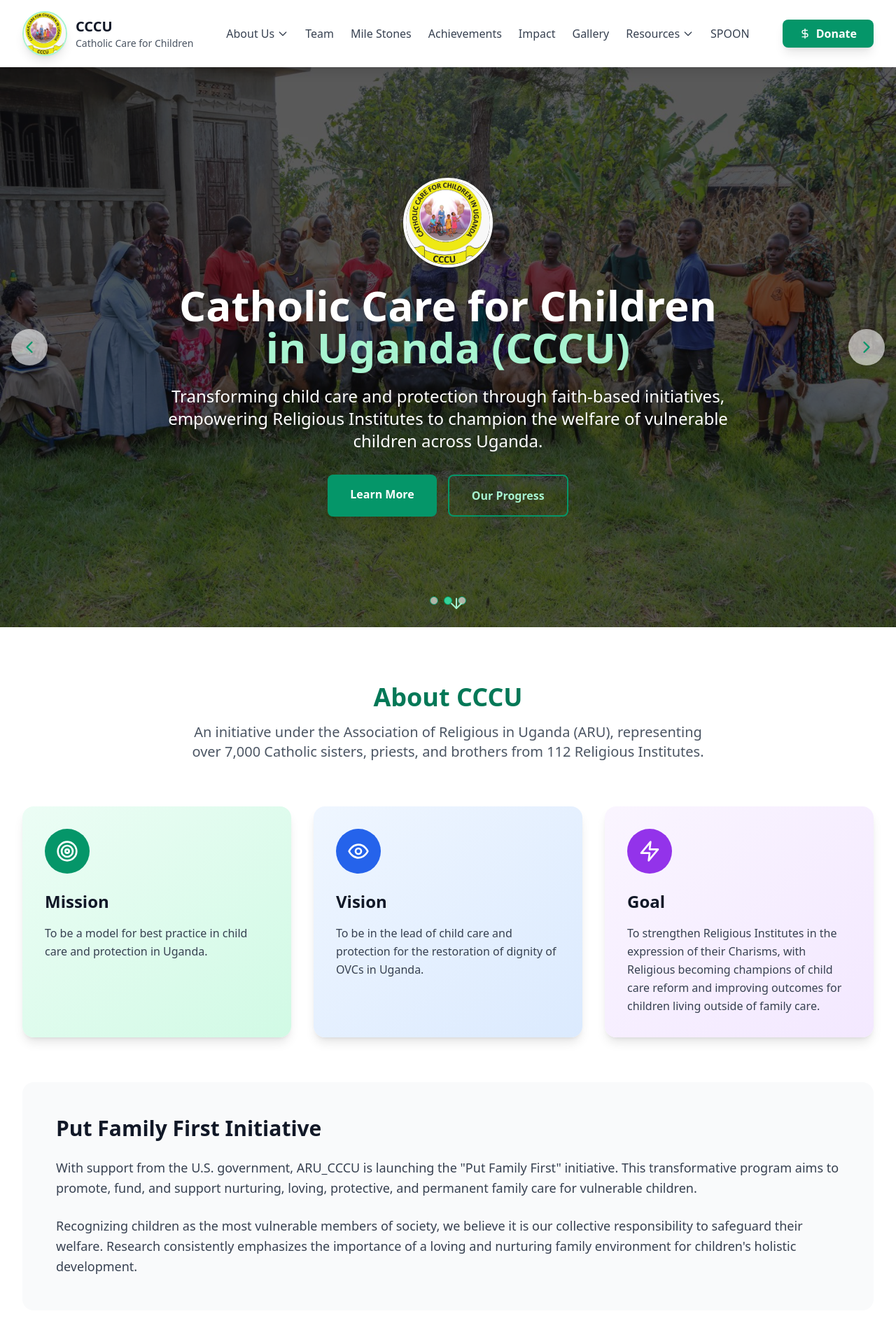
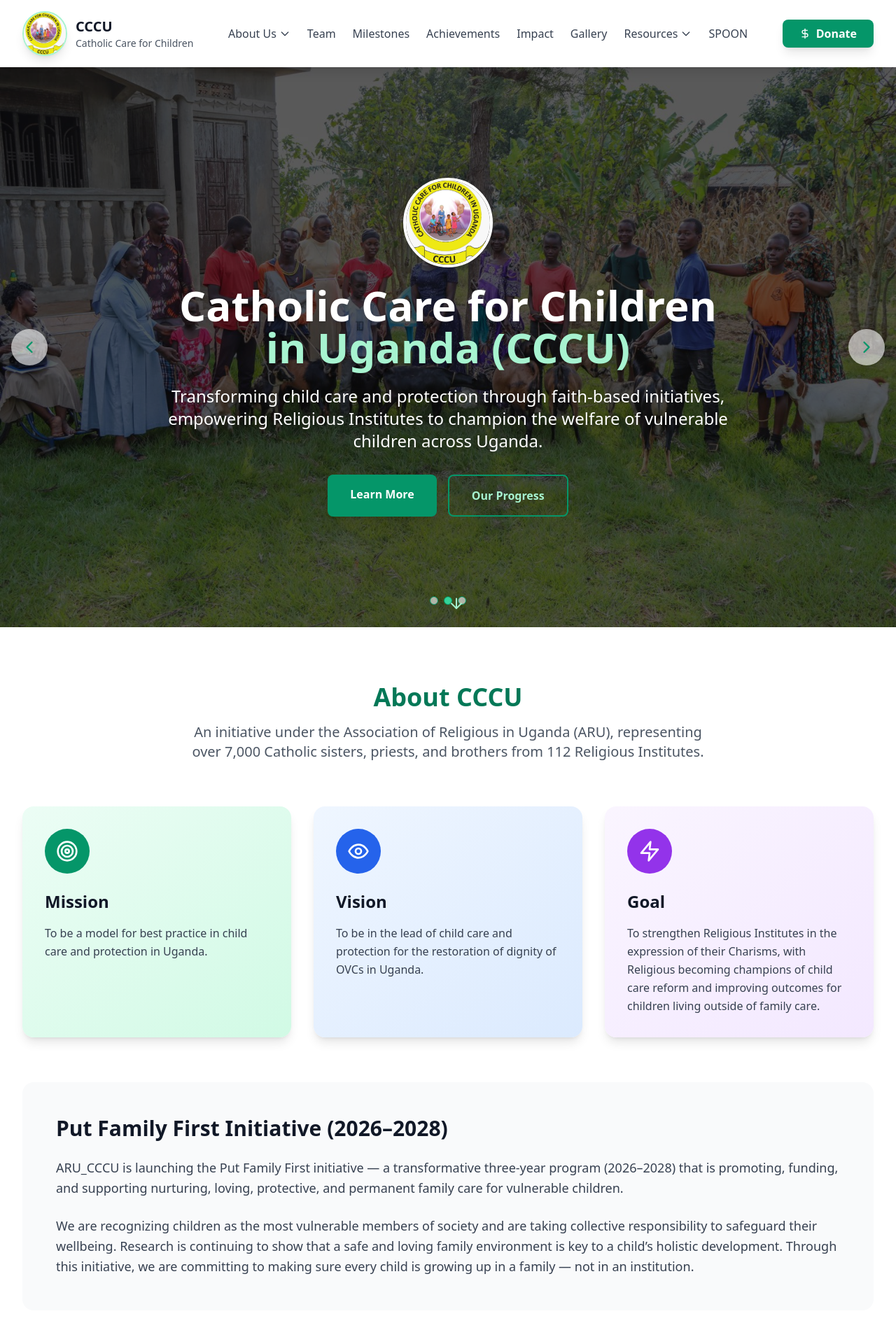
Before and after one commit to ClaraOdo/CCCU-website, a React (Vite) app: page / in a window 1280 px wide. Shown: the top 1920 px of the page at 70% size. Built offline with nearby package versions, Linux system fonts and the light colour scheme.

Commit message:
edits on rightwords

```diff
--- a/src/components/About.tsx
+++ b/src/components/About.tsx
@@ -45,16 +45,12 @@
         </div>
 
         <div className="bg-gray-50 rounded-2xl p-8 lg:p-12">
-          <h3 className="text-3xl font-bold text-gray-900 mb-6">Put Family First Initiative</h3>
+          <h3 className="text-3xl font-bold text-gray-900 mb-6">Put Family First Initiative (2026–2028)</h3>
           <p className="text-lg text-gray-700 leading-relaxed mb-6">
-            With support from the U.S. government, ARU_CCCU is launching the "Put Family First" initiative.
-            This transformative program aims to promote, fund, and support nurturing, loving, protective,
-            and permanent family care for vulnerable children.
+           ARU_CCCU is launching the Put Family First initiative — a transformative three-year program (2026–2028) that is promoting, funding, and supporting nurturing, loving, protective, and permanent family care for vulnerable children.
           </p>
           <p className="text-lg text-gray-700 leading-relaxed">
-            Recognizing children as the most vulnerable members of society, we believe it is our collective
-            responsibility to safeguard their welfare. Research consistently emphasizes the importance of
-            a loving and nurturing family environment for children's holistic development.
+           We are recognizing children as the most vulnerable members of society and are taking collective responsibility to safeguard their wellbeing. Research is continuing to show that a safe and loving family environment is key to a child’s holistic development. Through this initiative, we are committing to making sure every child is growing up in a family — not in an institution.
           </p>
         </div>
       </div>
--- a/src/components/Footer.tsx
+++ b/src/components/Footer.tsx
@@ -35,7 +35,7 @@
             <h4 className="text-lg font-semibold mb-6">Quick Links</h4>
             <ul className="space-y-3">
               <li><a href="#about" className="text-gray-300 hover:text-emerald-400 transition-colors duration-200">About Us</a></li>
-              <li><a href="#milestones" className="text-gray-300 hover:text-emerald-400 transition-colors duration-200">Mile Stones</a></li>
+              <li><a href="#milestones" className="text-gray-300 hover:text-emerald-400 transition-colors duration-200">Milestones</a></li>
               <li><a href="#history" className="text-gray-300 hover:text-emerald-400 transition-colors duration-200">History</a></li>
               <li><a href="#achievements" className="text-gray-300 hover:text-emerald-400 transition-colors duration-200">Achievements</a></li>
               <li><a href="#spoon" className="text-gray-300 hover:text-emerald-400 transition-colors duration-200">SPOON Partnership</a></li>
--- a/src/components/Header.tsx
+++ b/src/components/Header.tsx
@@ -11,7 +11,7 @@
   const navItems = [
     // { name: 'About Us', href: '#about' },
     { name: 'Team', href: '#team' },
-    { name: 'Mile Stones', href: '#milestones' },
+    { name: 'Milestones', href: '#milestones' },
     // { name: 'History', href: '#history' },
     { name: 'Achievements', href: '#achievements' },
     { name: 'Impact', href: '#impact' },
--- a/src/components/Milestones.tsx
+++ b/src/components/Milestones.tsx
@@ -33,8 +33,8 @@
     },
     {
       title: "Phase III",
-      period: "2018 - 2019",
-      duration: "2 Years",
+      period: "2021 - 2024",
+      duration: "4 Years",
       icon: Users,
       color: "purple",
       description: "Mass rollout of community/family-based care transitions while maintaining the highest standards for Catholic care institutions and strengthening spiritual formation programs.",
@@ -72,7 +72,7 @@
     <section id="milestones" className="py-20 bg-gray-50 scroll-mt-24">
       <div className="max-w-7xl mx-auto px-4 sm:px-6 lg:px-8">
         <div className="text-center mb-16">
-          <h2 className="text-4xl font-bold text-emerald-700 mb-4">Mile Stones</h2>
+          <h2 className="text-4xl font-bold text-emerald-700 mb-4">Milestones</h2>
           <p className="text-xl text-gray-600 max-w-3xl mx-auto">
             CCCU program is currently structured in three phases that overlap each other
           </p>
```
